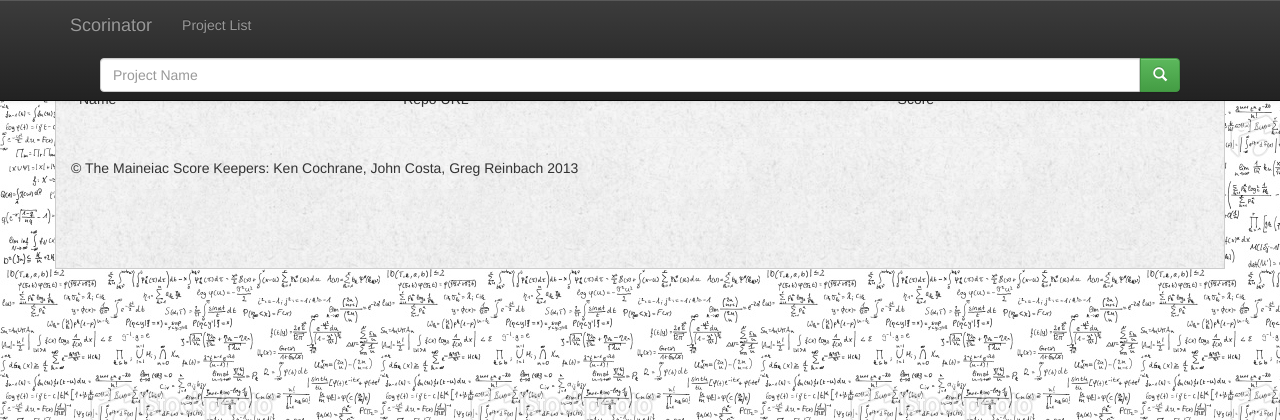
After one commit to kencochrane/scorinator, a Django app: page /project/ in a window 1280 px wide. The commit adds this page. Shown: the top 420 px of the page. Run offline with Django 3.2, Linux system fonts and the light colour scheme; data that the repository does not hold is empty; some libraries are stand-ins or nearby versions.

Commit message:
added initial project list view page

```diff
--- /dev/null
+++ b/scorinator/project/urls.py
@@ -0,0 +1,7 @@
+from django.conf.urls import patterns, url
+from project.views import ProjectListView
+
+
+urlpatterns = patterns('',
+    url(r'^$', ProjectListView.as_view(), name="project.list"),
+)
--- a/scorinator/project/views.py
+++ b/scorinator/project/views.py
@@ -1 +1,8 @@
-# Create your views here.
+from django.views.generic import ListView
+from project.models import Project
+
+
+class ProjectListView(ListView):
+    template_name = "project/project_list.html"
+    model = Project
+    context_object_name = "projects"
--- a/scorinator/scorinator/urls.py
+++ b/scorinator/scorinator/urls.py
@@ -1,18 +1,8 @@
 from django.conf.urls import patterns, include, url
-
-# Uncomment the next two lines to enable the admin:
-# from django.contrib import admin
-# admin.autodiscover()
 
 from core.views import HomeView
 
 urlpatterns = patterns('',
     url(r'^$', HomeView.as_view(), name='home'),
-    # url(r'^scorinator/', include('scorinator.foo.urls')),
-
-    # Uncomment the admin/doc line below to enable admin documentation:
-    # url(r'^admin/doc/', include('django.contrib.admindocs.urls')),
-
-    # Uncomment the next line to enable the admin:
-    # url(r'^admin/', include(admin.site.urls)),
+    url(r'^project/', include('project.urls')),
 )
--- a/scorinator/templates/base.html
+++ b/scorinator/templates/base.html
@@ -49,7 +49,7 @@
         </div>
         <div class="navbar-collapse collapse">
           <ul class="nav navbar-nav">
-            <li><a href="#">Project List</a></li>
+            <li><a href="{% url 'project.list' %}">Project List</a></li>
           </ul>
           <form class="navbar-form navbar-right">
             <div class="form-group">
--- /dev/null
+++ b/scorinator/templates/project/project_list.html
@@ -0,0 +1,22 @@
+{% extends "base.html" %}
+
+{% block content %}
+  <table class="table table-ordered table-striped table-hover">
+    <thead>
+      <tr>
+        <td>Name</td>
+        <td>Repo URL</td>
+        <td>Score</td>
+      </tr>
+    </thead>
+    <tbody>
+      {% for project in projects %}
+        <tr>
+          <td>{{ project.name }}</td>
+          <td><a href="{{ project.rep_url }}">{{ project.rep_url }}</a></td>
+          <td>Score Goes Here</td>
+        </tr>
+      {% endfor %}
+    </tbody>
+  </table>
+{% endblock content %}
```
